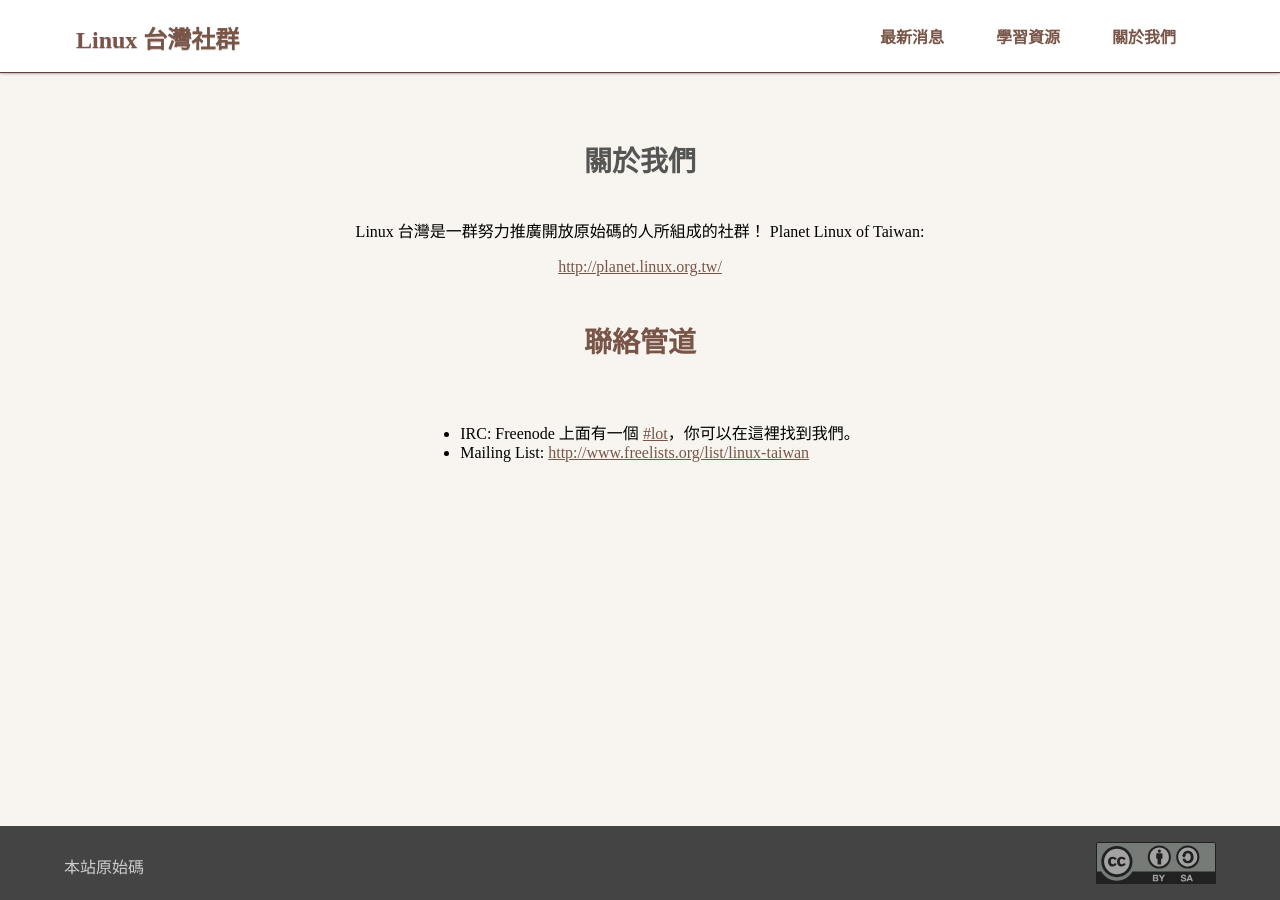
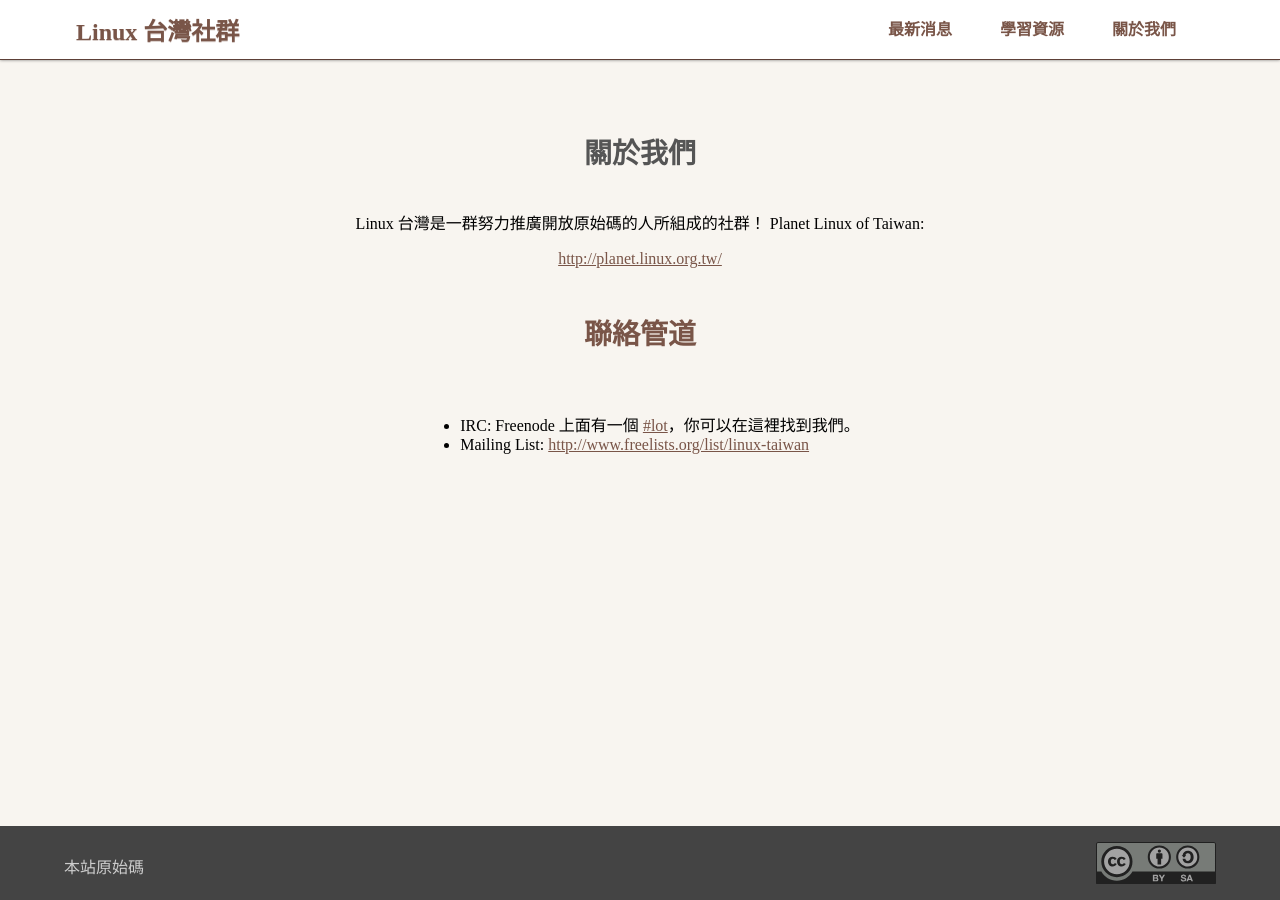
Before and after one commit to linux-taiwan/www.linux.org.tw, a Jekyll site: the page built from about.html, in a window 1280 px wide. Built offline with Jekyll 4.4.1, drawn with Linux system fonts in a browser that asks for light colours.

Commit message:
Rewrite style of navigate bar
Close #5

```diff
--- a/_includes/nav.html
+++ b/_includes/nav.html
@@ -1,10 +1,9 @@
-<label for="toggle-nav">
-	<svg version="1.1" xmlns="http://www.w3.org/2000/svg" xmlns:xlink="http://www.w3.org/1999/xlink" width="32" height="32" viewBox="0 0 32 32">
-		<path d="M6 8h20v3h-20zM6 14h20v3h-20zM6 20h20v3h-20z"></path>
-	</svg>
-</label>
-<input type="checkbox" id="toggle-nav">
 <nav>
+	<h2>Navigation</h2>
+	<input type="checkbox" id="toggle-nav">
+	<label for="toggle-nav">
+		<span></span>
+	</label>
 	<ul>
 		<li><a href="/">最新消息</a></li>
 		<li><a href="/resource.html">學習資源</a></li>
--- a/style.scss
+++ b/style.scss
@@ -20,7 +20,7 @@
 	z-index: 100;
 	top: 0;
 	width: 90%;
-	padding: .5rem 5% 0;
+	padding: 0 5%;
 	background-color: #fff;
 	border-bottom: 1px solid $main-700;
 	box-shadow: 0px 0px 3px 0px rgba(0, 0, 0, 0.5);
@@ -47,46 +47,89 @@
 			}
 		}
 	}
+	nav {
+		display: block;
+		float: right;
+		height: auto;
+		margin: 0 1rem;
+
+		@media screen and (max-width: 690px) {
+			background: #f5f5f5;
+			box-shadow: inset 0 3px 3px rgba(0,0,0,.3);
+			float: none;
+			margin: 0;
+			text-align: center;
+		}
+
+		h2, input#toggle-nav {
+			display: none;
+		}
+
+		@mixin dot() {
+			background-color: #343434;
+			border-radius: 50%;
+			content: '';
+			height: .3em;
+			left: calc(50% - .3em / 2);
+			position: absolute;
+			transition:
+				transform .2s ease-in,
+				left .2s ease-in,
+				width .2s ease-in;
+			width: .3em;
+		}
 
 		label[for="toggle-nav"] {
+			display: block;
+			height: 3em;
+			position: absolute;
+			right: 0;
+			top: 0;
+			width: 3em;
+
+			@media screen and (min-width: 690px) {
 				display: none;
-		float: right;
-		@media screen and (max-width: 690px) {
-			display: inline-block;
-			padding: .75rem .5rem .25rem;
+			}
 
-			svg path {
-				fill: $main-color;
+			&::before, &::after, span {
+				@include dot();
 			}
+
+			&::before {
+				top: .75em;
+			}
+
+			span {
+				top: 1.35em;
+			}
+
+			&::after {
+				bottom: .75em;
 			}
 		}
 
-	input#toggle-nav {
-		display:none;
-	}
-
-	#toggle-nav:checked ~ nav {
-		display: block;
-	}
-	nav {
-		display: inline-block;
-		float: right;
-		margin: 0 1rem;
-
-		@media screen and (max-width: 690px) {
-			background: #eee;
-			box-shadow: inset 0 3px 3px rgba(0,0,0,.3);
-			display: none;
-			float: none;
-			margin: 0;
-			text-align: center;
-			width: 100%;
+		#toggle-nav:checked ~ ul {
+			max-height: 100vh;
 		}
 
 		ul {
+			display: flex;
+			display: -webkit-flex;
+			font-size: 1.2em;
+			flex-wrap: wrap;
+			-webkit-flex-wrap: wrap;
+			list-style-type: none;
 			margin: 0;
+			max-height: 0;
+			overflow: hidden;
 			padding: 0;
-			list-style-type: none;;
+			transition: max-height .3s ease-out;
+
+			@media screen and (min-width: 690px) {
+				max-height: 100vh;
+				overflow: visible;
+			}
+		}
 
 		li {
 			display: inline-block;
@@ -94,28 +137,46 @@
 
 			@media screen and (max-width: 690px) {
 				display: block;
+				margin: 0;
+				width: 100%;
 			}
 
 			a {
+				color: $main-color;
 				display: block;
-					padding: 1rem .5rem 1.5rem;
-					color: $main-color;
 				font-size: 1rem;
 				font-weight: 600;
+				padding: 1rem .5rem;
 				text-decoration: none;
-
-					@media screen and (max-width: 690px) {
-						padding: 1rem;
-					}
 
 				&:hover {
 					box-shadow: 0px -3px 0px $main-color inset;
 					transition-duration: .2s;
+
 					@media screen and (max-width: 690px) {
 						box-shadow: none;
 					}
 				}
 			}
+		}
+
+		input:checked {
+			opacity: .1;
+			transform: scale(10);
+		}
+
+		input:checked ~ label {
+			&::before, &::after {
+				border-radius: 0;
+				height: .15em;
+				left: calc(50% - .75em);
+				width: 1.5em;
+			}
+			&::before {
+				transform: rotate(45deg) translate(.5em, .47em);
+			}
+			&::after {
+				transform: rotate(-45deg) translate(.5em, -.47em);
 			}
 		}
 	}
@@ -152,7 +213,7 @@
 	flex: 1;
 	display: flex;
 	flex-direction: column;
-	margin-top: 4.25rem;
+	margin-top: 3.75rem;
 
 	@media screen and (max-width: 690px) {
 		margin-top: 3.45rem;
```
Lines whose indentation alone changed are shown as unchanged.
